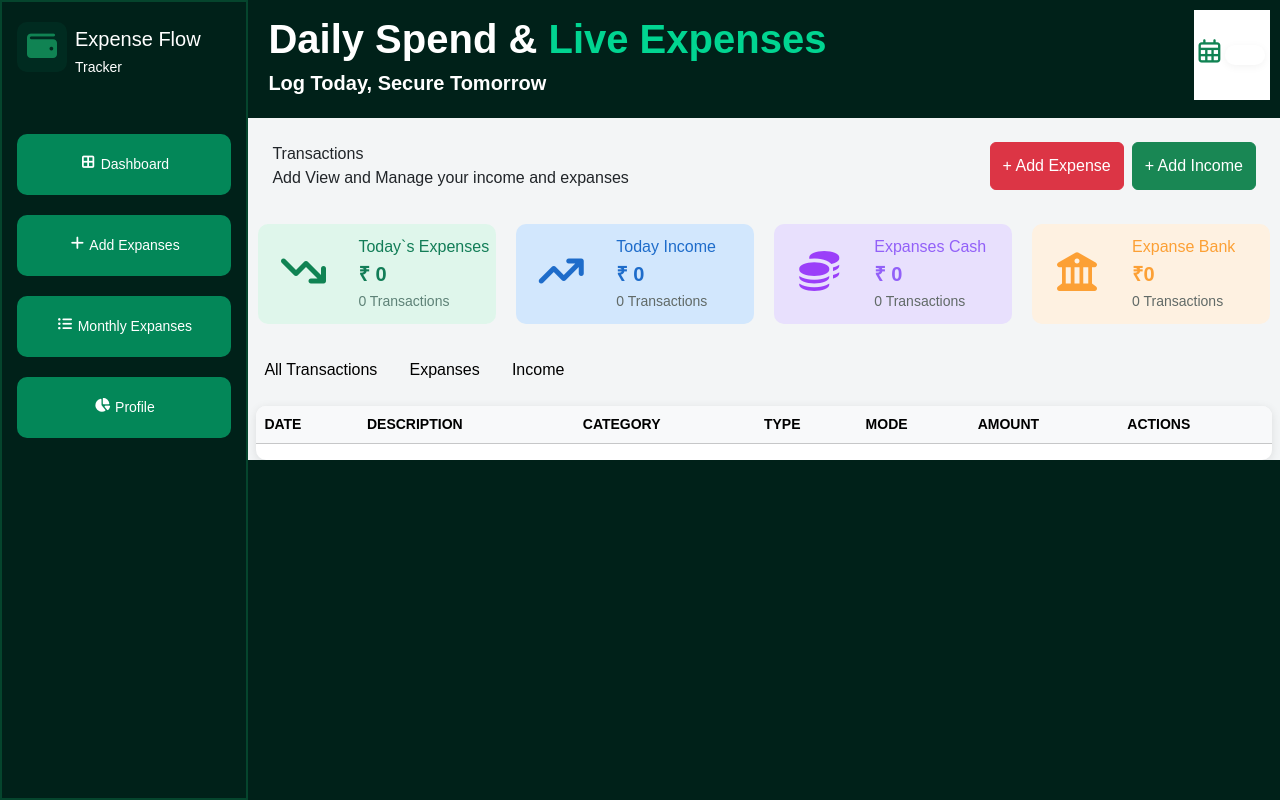
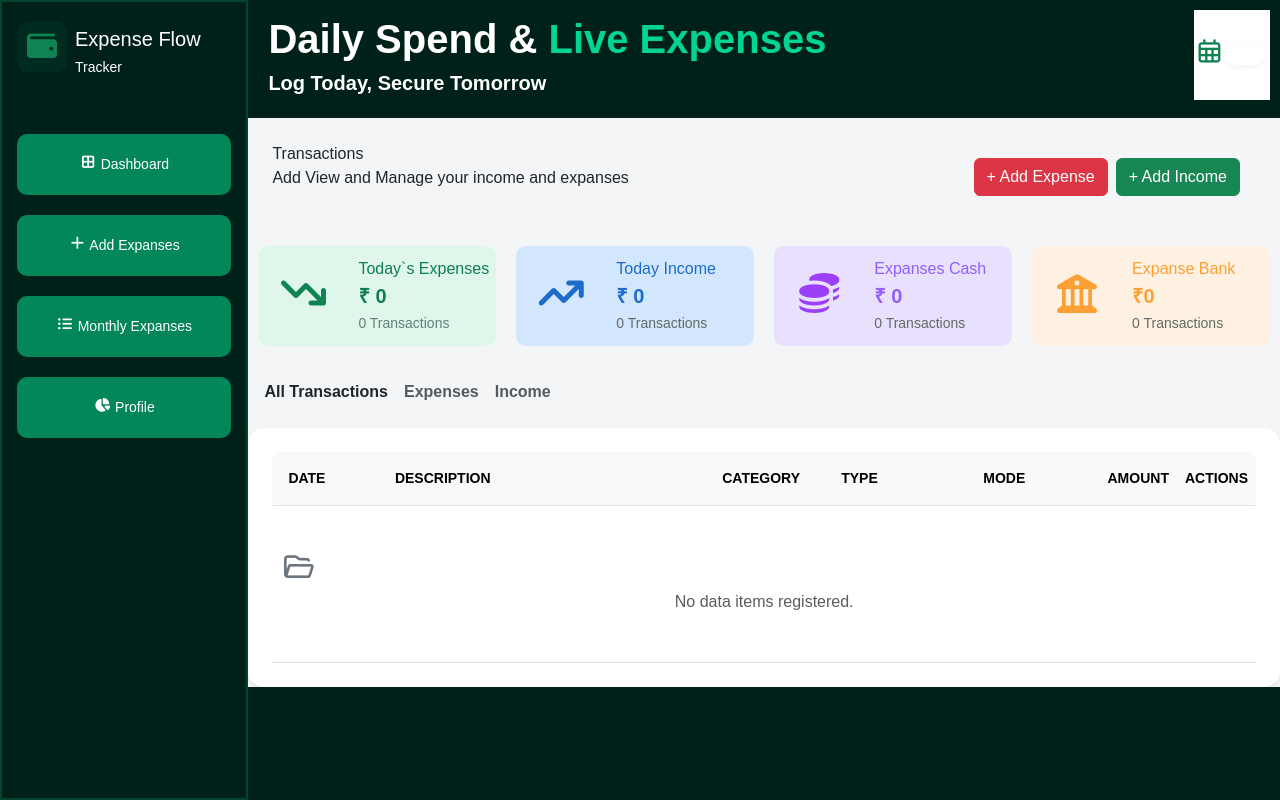
Before and after one commit to sammmyyy17/ExpansesFlow, a Django app: page /add-transaction/ in a window 1280 px wide. Run offline with Django 5.2, Linux system fonts and the light colour scheme; lists and menus that the app fills with data are empty; some libraries are stand-ins or nearby versions.

Commit message:
Update addexpanses.html

```diff
--- a/templates/addexpanses.html
+++ b/templates/addexpanses.html
@@ -151,14 +151,14 @@
 
 
 
-        <div class="mainbody">
+        <div class="mainbody container-fluid px-0">
           <div class="extra d-flex justify-content-between p-4">
             <div class="texttransction">
               <span>Transactions</span><br />
               <span>Add View and Manage your income and expanses</span>
             </div>
 
-            <div class="d-flex gap-2">
+            <div class="d-flex gap-2 p-3">
               <!-- EXPENSE BUTTON -->
               <button
                 class="btn btn-danger"
@@ -447,193 +447,125 @@
             </div>
           </div>
 
-
 <div class="filtter d-flex justify-content-between mt-4 px-3">
-            <form method="get">
-            <div class="table_filtter d-flex justify-content-between">
-              <a href="?">All Transactions</a>
-              <a href="?type=expanses">Expanses</a>
-              <a href="?type=income">Income</a>
+  <div class="table_filtter d-flex gap-3">
+    <a href="?" class="text-decoration-none fw-bold {% if not request.GET.type %}text-dark{% else %}text-muted{% endif %}">All Transactions</a>
+    <a href="?type=expanses" class="text-decoration-none fw-bold {% if request.GET.type == 'expanses' %}text-danger{% else %}text-muted{% endif %}">Expenses</a>
+    <a href="?type=income" class="text-decoration-none fw-bold {% if request.GET.type == 'income' %}text-success{% else %}text-muted{% endif %}">Income</a>
   </div>
-          </form>
 </div>
 <!-- ===================================== -->
 <!-- TRANSACTION TABLE -->
 <!-- ===================================== -->
 
-<div class="table-container mt-4 mx-2">
-
-    <table class="table table-hover align-middle ">
-
+<div class="card p-4 border-0 shadow-sm rounded-4 bg-white w-100 mt-4">
+    <div class="table-responsive">
+        <table class="table table-hover align-middle mb-0 w-100">
             <thead class="table-light">
-
-            <tr>
-
-                <th>DATE</th>
-                <th>DESCRIPTION</th>
-                <th>CATEGORY</th>
-                <th>TYPE</th>
-                <th>MODE</th>
-                <th>AMOUNT</th>
-                <th>ACTIONS</th>
-
+                <tr class="text-secondary small fw-bold text-uppercase border-bottom">
+                    <th scope="col" class="py-3 ps-3" style="border-top-left-radius: 8px; border-bottom-left-radius: 8px; width: 12%;">Date</th>
+                    <th scope="col" class="py-3" style="width: 32%;">Description</th>
+                    <th scope="col" class="py-3 text-center" style="width: 15%;">Category</th>
+                    <th scope="col" class="py-3" style="width: 13%;">Type</th>
+                    <th scope="col" class="py-3 text-center" style="width: 10%;">Mode</th>
+                    <th scope="col" class="py-3 text-end" style="width: 13%;">Amount</th>
+                    <th scope="col" class="py-3 text-center" style="border-top-right-radius: 8px; border-bottom-right-radius: 8px; width: 5%;">Actions</th>
                 </tr>
-
             </thead>
-
             <tbody>
-
                 {% for i in data %}
-
-            <tr>
-
-                <!-- DATE -->
-
-                <td>
-
+                <tr class="border-bottom">
+                    <td class="py-3 ps-3 text-secondary small fw-medium">
                         {{ i.date }}
-
                     </td>
 
-                <!-- DESCRIPTION -->
-
-                <td>
-
-                    <b>{{ i.title |capfirst }}</b>
-
-                    <br>
-
-                    <small class="text-muted">
-
-                        {{ i.note |capfirst}}
-
-                    </small>
-
+                    <td class="py-3">
+                        <div class="fw-bold text-dark fs-6 mb-0">{{ i.title|capfirst }}</div>
+                        {% if i.note %}
+                        <small class="text-muted d-block mt-0.5">{{ i.note|capfirst }}</small>
+                        {% endif %}
                     </td>
 
-                <!-- CATEGORY -->
-
-                <td>
-
+                    <td class="py-3 text-center">
                         {% if i.transaction_type == "expanses" %}
-
-                    <span style="border-radius: 50px; background-color: #ffebee; color: #c62828; padding: 6px 12px; font-weight: 600;">
-
+                        <span class="badge rounded-pill px-3 py-2 fw-semibold" style="background-color: #ffebee; color: #c62828; font-size: 13px;">
                             {{ i.category }}
-
                         </span>
-
                         {% else %}
-
-                    <span style="border-radius: 50px; background-color: #e8f5e9; color: #2e7d32; padding: 6px 12px; font-weight: 600;" >
-
+                        <span class="badge rounded-pill px-3 py-2 fw-semibold" style="background-color: #e8f5e9; color: #2e7d32; font-size: 13px;">
                             {{ i.category }}
-
                         </span>
-
                         {% endif %}
-
                     </td>
 
-                <!-- TYPE -->
-
-                <td>
-
+                    <td class="py-3">
                         {% if i.transaction_type == "expanses" %}
-
-                    <span class="text-danger fw-bold">
-
-                        ↓ Expense
-
+                        <span class="text-danger fw-bold small">
+                            <i class="fa-solid fa-arrow-down-long me-1"></i>Expense
                         </span>
-
                         {% else %}
-
-                    <span class="text-success fw-bold">
-
-                        ↑ Income
-
+                        <span class="text-success fw-bold small">
+                            <i class="fa-solid fa-arrow-up-long me-1"></i>Income
                         </span>
-
                         {% endif %}
-
-                </td>
-                 <!-- Mode -->
-                <td style="font-size: 22px;">
-
-                  {% if i.mode == 'Bank' %}
-                    <span class="badge bg-primary-subtle text-primary border border-primary-subtle ">Bank</span>
-                {% elif i.mode == 'Cash' %}
-                    <span class="badge bg-success-subtle text-success border border-success-subtle">Cash</span>
-                {% else %}
-                    <span class="badge bg-secondary-subtle text-secondary">{{ i.mode }}</span>
-                {% endif %}
-
-                </td>
-                <!-- AMOUNT -->
-
-                <td>
-
-                    {% if i.transaction_type == "expanses" %}
-
-                    <span class="text-danger fw-bold">
-
-                        - ₹{{ i.amount|intcomma }}
-
-                    </span>
-
-                    {% else %}
-
-                    <span class="text-success fw-bold">
-
-                        + ₹{{ i.amount|intcomma }}
-
-                    </span>
-
-                    {% endif %}
-
                     </td>
 
-                <!-- ACTION BUTTONS -->
+                    <td class="py-3 text-center">
+                        {% if i.mode == 'Bank' %}
+                            <span class="badge bg-primary-subtle text-primary border border-primary-subtle px-2 py-1.5 fw-semibold" style="font-size: 12px;">Bank</span>
+                        {% elif i.mode == 'Cash' %}
+                            <span class="badge bg-success-subtle text-success border border-success-subtle px-2 py-1.5 fw-semibold" style="font-size: 12px;">Cash</span>
+                        {% else %}
+                            <span class="badge bg-secondary-subtle text-secondary px-2 py-1.5 fw-semibold" style="font-size: 12px;">{{ i.mode }}</span>
+                        {% endif %}
+                    </td>
 
-                <td>
+                    <td class="py-3 text-end fw-bold fs-6">
+                        {% if i.transaction_type == "expanses" %}
+                        <span class="text-danger">
+                            - ₹{{ i.amount|intcomma }}
+                        </span>
+                        {% else %}
+                        <span class="text-success">
+                            + ₹{{ i.amount|intcomma }}
+                        </span>
+                        {% endif %}
+                    </td>
 
-                    <div class="d-flex gap-2">
-
-                        <!-- EDIT BUTTON -->
-
+                    <td class="py-3 text-center">
+                        <div class="d-flex gap-1 justify-content-center">
                             <button type="button"
-                                class="btn btn-success btn-sm"
+                                    class="btn btn-sm p-1 rounded-2"
                                     data-bs-toggle="modal"
                                     data-bs-target="#editModal{{ i.id }}"
-                                style="background: transparent; border: none; padding: 6px; cursor: pointer; border-radius: 6px; transition: 0.2s;"
-        onmouseover="this.style.background='#e8f5e9'" onmouseout="this.style.background='transparent'">
-
-                            <i i class="fas fa-edit" style="color: #2e7d32; font-size: 16px;"></i>
-
+                                    style="background: transparent; border: none; transition: 0.2s;"
+                                    onmouseover="this.style.background='#e8f5e9'"
+                                    onmouseout="this.style.background='transparent'">
+                                <i class="fas fa-edit" style="color: #2e7d32; font-size: 15px;"></i>
                             </button>
 
-                        <!-- DELETE BUTTON -->
-
                             <a href="{% url 'delete_data' i.id %}"
-                           class="btn btn-danger btn-sm"
+                               class="btn btn-sm p-1 rounded-2"
+                               style="background: transparent; border: none; transition: 0.2s;"
+                               onmouseover="this.style.background='#ffebee'"
+                               onmouseout="this.style.background='transparent'"
                                onclick="return confirm('⚠️ Delete this item permanently? \nClick OK to confirm.');">
-                            <i class="fa-solid fa-trash"></i>
-
+                                <i class="fa-solid fa-trash" style="color: #c62828; font-size: 15px;"></i>
                             </a>
-
                         </div>
-
                     </td>
-
                 </tr>
-
+                {% empty %}
+                <tr>
+                    <td colspan="7" class="text-center py-5 text-muted">
+                        <i class="fa-regular fa-folder-open d-block mb-2 fs-3 text-secondary"></i>
+                        No data items registered.
+                    </td>
+                </tr>
                 {% endfor %}
-
             </tbody>
-
         </table>
-
+    </div>
 </div>
 
 
```
Lines whose indentation alone changed are shown as unchanged.
